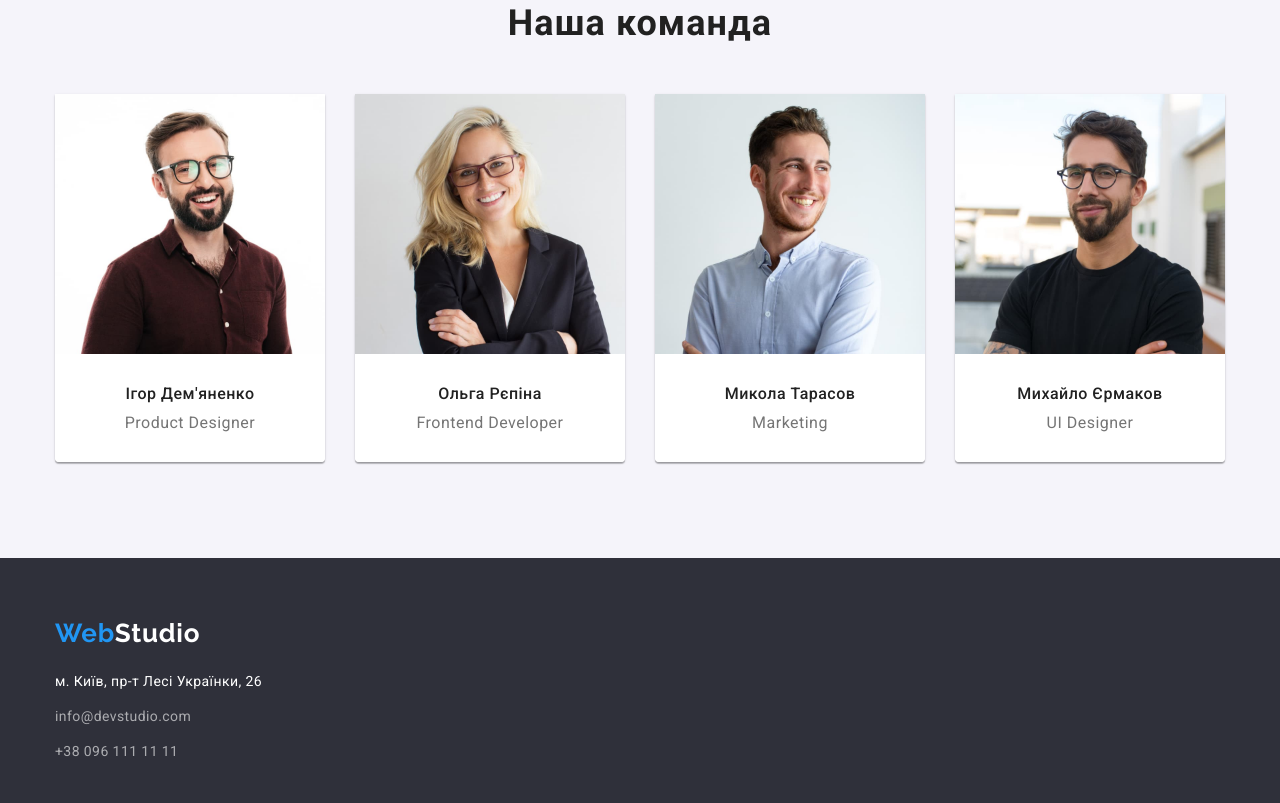
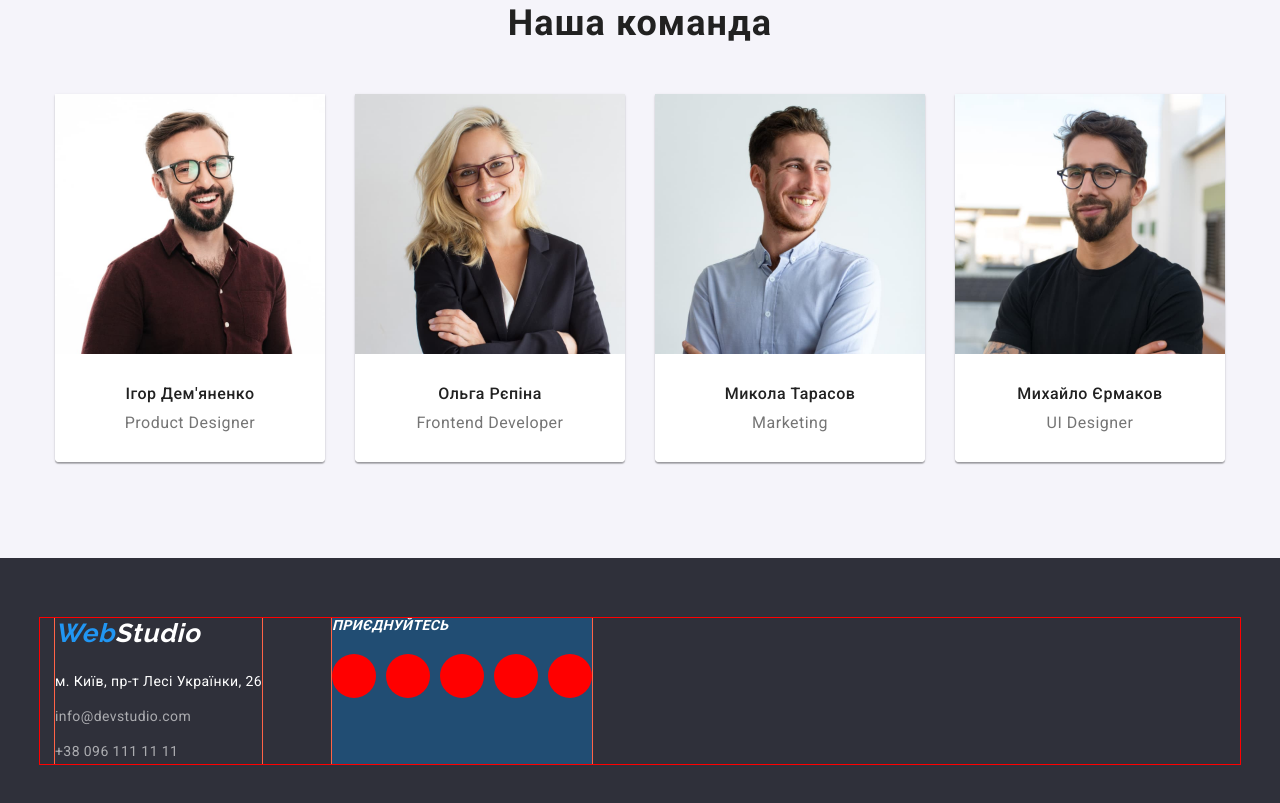
Before and after one commit to ArIonMark1/goit-markup-hw-04, a website: page index.html in a window 1280 px wide. Shown: the part 1537-2340 px from the top of the page. Drawn offline with nearby package versions, Linux system fonts and the light colour scheme.

Commit message:
social-links

```diff
--- a/css/styles.css
+++ b/css/styles.css
@@ -110,7 +110,16 @@ img {
 .top-content {
   padding: 200px 0;
   text-align: center;
-  background: var(--background-block-color, rgba(118, 1, 1, 0.979));
+  background-color: var(--background-block-color, rgba(118, 1, 1, 0.979));
+  background-image: linear-gradient(
+      rgba(47, 48, 58, 0.4),
+      rgba(47, 48, 58, 0.4)
+    ),
+    url(../images/team.jpg);
+  background-repeat: no-repeat;
+  background-position: center;
+
+  background-size: 1600px 100%;
 }
 .top-content-tittle {
   max-width: 695px;
@@ -148,7 +157,7 @@ img {
 }
 .info-card {
   /* <li> */
-  min-width: 270px;
+  max-width: 270px;
   flex-basis: calc((100% - 90px) / 4);
 }
 .info-card-tittle {
@@ -278,9 +287,9 @@ img {
   /* <li> */
   max-width: 370px;
   flex-basis: calc((100% - 60px) / 3);
-  /* border-bottom: 1px solid #f2f2f2; */
+  /* flex-grow: 1; */
 }
-.content-cards-item img {
+.content-cards-item > img {
   width: 100%;
 }
 .content-cards-item .item-content {
@@ -310,12 +319,22 @@ img {
   background: var(--background-block-color);
   padding: 60px 0;
 }
+.footer-container {
+  outline: 1px solid red;
+  display: flex;
+}
 .botom-logo {
   color: var(--third-main-color);
 }
+/* -------------------------- */
 .block-address {
+  outline: 1px solid tomato;
+  gap: 70px;
+}
+.footer-contacts {
   margin-top: 20px;
 }
+/* -------------------------- */
 .footer-contacts .footer-contacts-item {
   /* <li> */
   line-height: 1.72;
@@ -334,3 +353,32 @@ img {
 .footer-contacts .contact {
   color: rgba(255, 255, 255, 0.6);
 }
+.second-addr-bc {
+  background: #1d5685c5;
+  margin-left: 70px;
+}
+.social-links-header {
+  font-size: inherit;
+  line-height: 1.14;
+  letter-spacing: 0.03em;
+  text-transform: uppercase;
+
+  color: var(--third-main-color);
+  margin-bottom: 20px;
+}
+.social-links-container {
+  display: flex;
+  justify-content: center;
+  gap: 10px;
+}
+.social-links-container .container-link {
+  width: 44px;
+  height: 44px;
+}
+.social-links-container .container-link .social-link {
+  width: 100%;
+  height: 100%;
+  border-radius: 50%;
+  display: inline-block;
+  background: red;
+}
--- a/index.html
+++ b/index.html
@@ -204,10 +204,10 @@
     <!-- Підвал сайту -->
     <footer class="main-footer">
       <div class="container footer-container">
-        <a href="index.html" lang="en" class="logo"
-          >Web<span class="botom-logo">Studio</span></a
-        >
         <address class="block-address">
+          <a href="index.html" lang="en" class="logo"
+            >Web<span class="botom-logo">Studio</span></a
+          >
           <ul class="list footer-contacts">
             <li class="footer-contacts-item">
               <a
@@ -229,6 +229,26 @@
             </li>
           </ul>
         </address>
+        <address class="block-address second-addr-bc">
+          <h3 class="social-links-header">Приєднуйтесь</h3>
+          <ul class="social-links-container">
+            <li class="container-link">
+              <a class="social-link" href="https://www.instagram.com"></a>
+            </li>
+            <li class="container-link">
+              <a class="social-link" href="#"></a>
+            </li>
+            <li class="container-link">
+              <a class="social-link" href="#"></a>
+            </li>
+            <li class="container-link">
+              <a class="social-link" href="#"></a>
+            </li>
+            <li class="container-link">
+              <a class="social-link" href="#"></a>
+            </li>
+          </ul>
+        </address>
       </div>
     </footer>
   </body>
```
Also changed, not shown: images/team.jpg (added).
